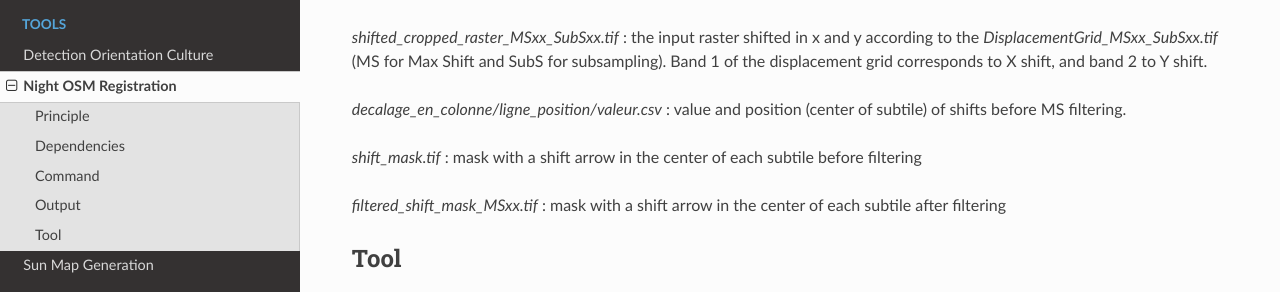
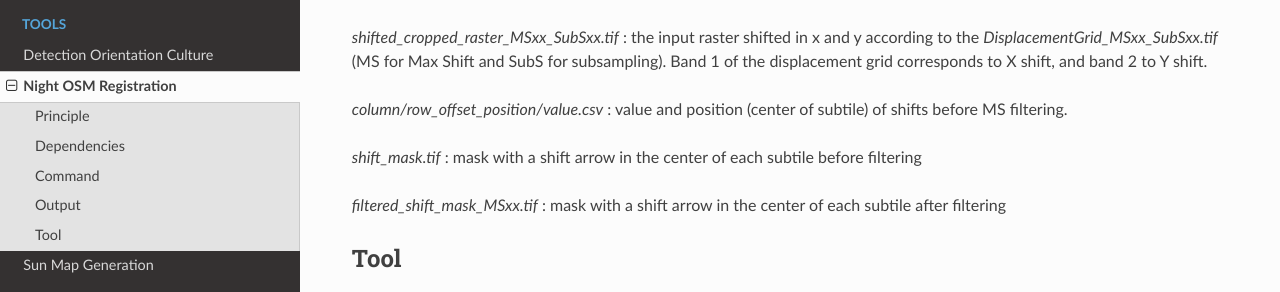
Before and after one commit to cadauxe/eolabtools, a Sphinx documentation site: the page built from docs/source/night_osm.rst, in a window 1280 px wide and 900 px high, scrolled down 2161 px. Shown: the part 158-450 px from the top of the window. Built offline with Sphinx 7.4.7 and the Read the Docs theme 3.1.0, drawn with Linux system fonts in a browser that asks for light colours; the version number is read from the project's files by our own code; some of the changed text lies outside the part shown.

Commit message:
feat : changed csv file names to english

```diff
--- a/docs/source/night_osm.rst
+++ b/docs/source/night_osm.rst
@@ -96,7 +96,7 @@ In a directory `Shifts_WSxx` (WS for Window Size) :
 
 `shifted_cropped_raster_MSxx_SubSxx.tif` : the input raster shifted in x and y according to the `DisplacementGrid_MSxx_SubSxx.tif` (MS for Max Shift and SubS for subsampling). Band 1 of the displacement grid corresponds to X shift, and band 2 to Y shift.
 
-`decalage_en_colonne/ligne_position/valeur.csv` : value and position (center of subtile) of shifts before MS filtering.
+`column/row_offset_position/value.csv` : value and position (center of subtile) of shifts before MS filtering.
 
 `shift_mask.tif` : mask with a shift arrow in the center of each subtile before filtering
 
@@ -191,7 +191,7 @@ night_osm_image_registration -o /tmp/my_output/ --config /tmp/output/my_config.y
 In a directory `XXXX_MS_WS_SS/` (MS=max shift, WS=windows size, SS=sub sampling) :
 
 - `<image_basename>_shifted.tif` : input ref or aux image shifted in x and y using `displacement_grid.tif`. Band 1 of the displacement grid corresponds to X shift, and band 2 to Y shift.
-- `decalage_en_colonne/ligne_position/valeur.csv` : value and position (center of subtile) of shifts before MS filtering.
+- `column/row_offset_position/value.csv` : value and position (center of subtile) of shifts before MS filtering.
 - `shift_mask.tif` : mask with a shift arrow in the center of each subtile before filtering
 - `filtered_shift_mask.tif` : mask with a shift arrow in the center of each subtile after filtering
 
```
Also changed, not shown: 1 other file.
